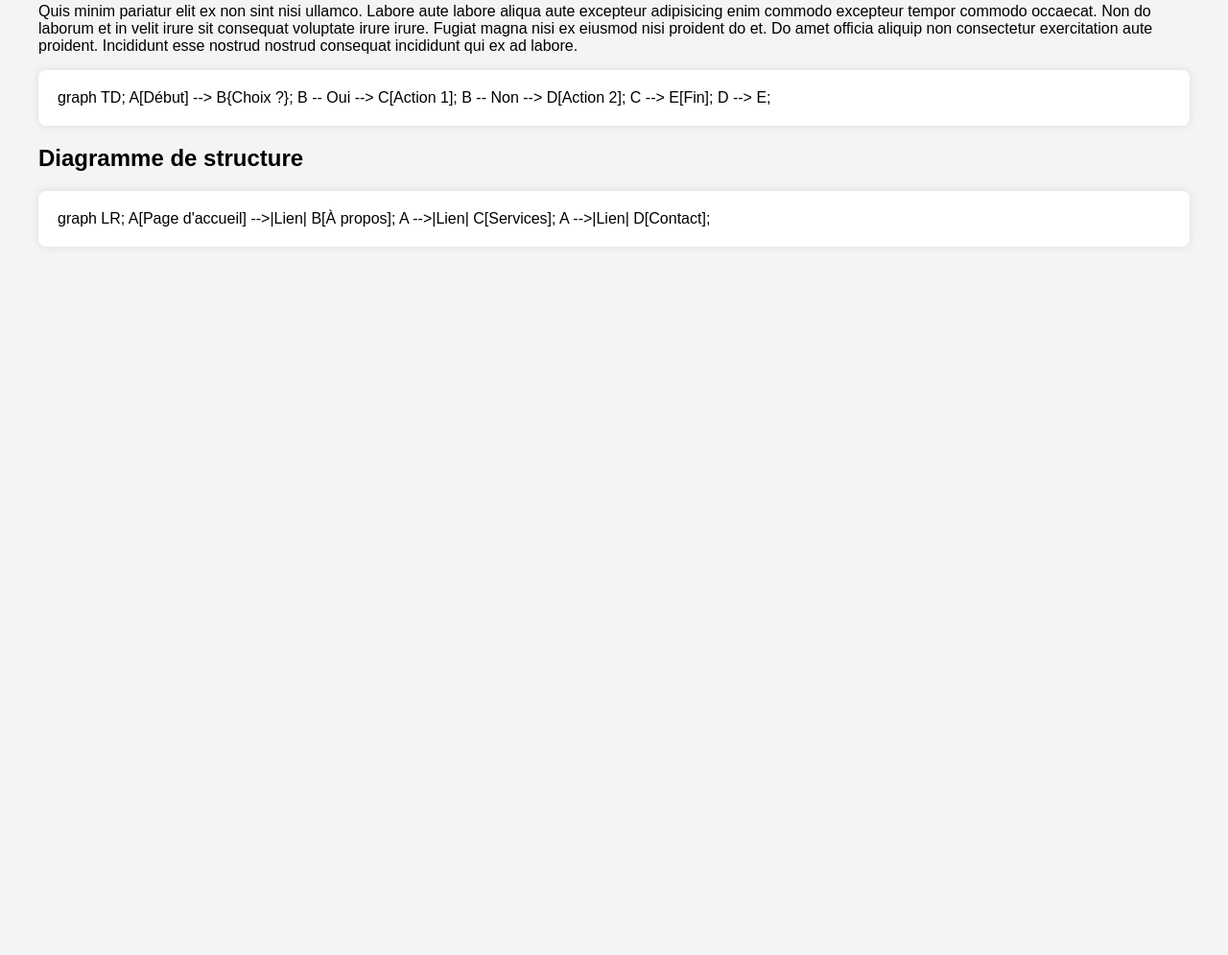
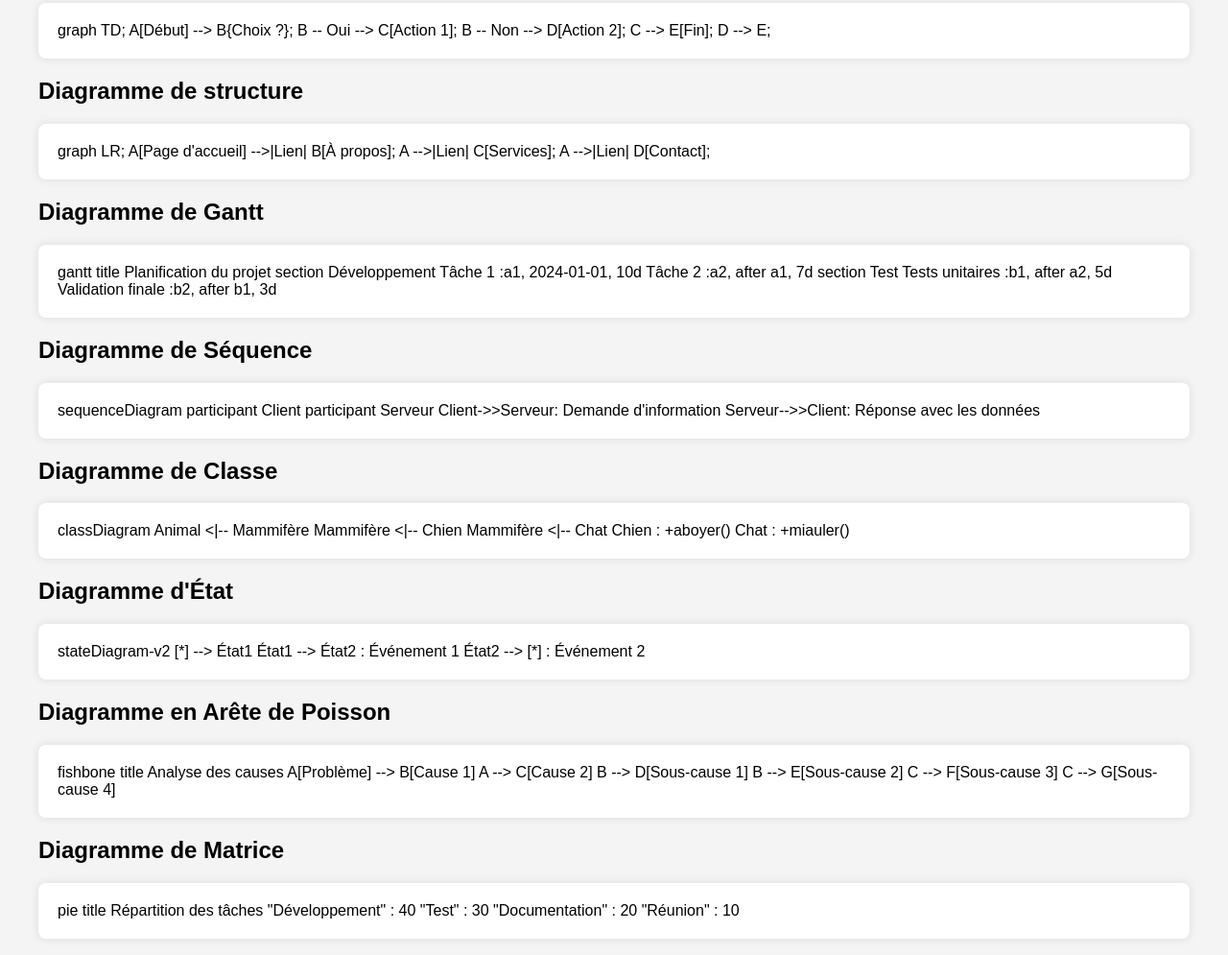
Before and after one commit to Dasco-92/Tim, a plain HTML site: page index.html in a window 1280 px wide. Shown: the part 165-1160 px from the top of the page at 96% size. Before the commit the page ends 800 px from the top, so only its background shows below. Drawn offline with Linux system fonts and the light colour scheme.

Commit message:
Toujours plus chatgpt

```diff
--- a/index.html
+++ b/index.html
@@ -28,7 +28,6 @@
     <h1>Exemples de Diagrammes Mermaid</h1>
 
     <h2>Diagramme de flux</h2>
-    <p>Quis minim pariatur elit ex non sint nisi ullamco. Labore aute labore aliqua aute excepteur adipisicing enim commodo excepteur tempor commodo occaecat. Non do laborum et in velit irure sit consequat voluptate irure irure. Fugiat magna nisi ex eiusmod nisi proident do et. Do amet officia aliquip non consectetur exercitation aute proident. Incididunt esse nostrud nostrud consequat incididunt qui ex ad labore.</p>
     <div class="mermaid">
         graph TD;
         A[Début] --> B{Choix ?};
@@ -45,5 +44,67 @@
         A -->|Lien| C[Services];
         A -->|Lien| D[Contact];
     </div>
+
+    <h2>Diagramme de Gantt</h2>
+    <div class="mermaid">
+        gantt
+        title Planification du projet
+        section Développement
+        Tâche 1 :a1, 2024-01-01, 10d
+        Tâche 2 :a2, after a1, 7d
+
+        section Test
+        Tests unitaires :b1, after a2, 5d
+        Validation finale :b2, after b1, 3d
+    </div>
+
+    <h2>Diagramme de Séquence</h2>
+    <div class="mermaid">
+        sequenceDiagram
+        participant Client
+        participant Serveur
+        Client->>Serveur: Demande d'information
+        Serveur-->>Client: Réponse avec les données
+    </div>
+
+    <h2>Diagramme de Classe</h2>
+    <div class="mermaid">
+        classDiagram
+        Animal <|-- Mammifère
+        Mammifère <|-- Chien
+        Mammifère <|-- Chat
+        Chien : +aboyer()
+        Chat : +miauler()
+    </div>
+
+    <h2>Diagramme d'État</h2>
+    <div class="mermaid">
+        stateDiagram-v2
+        [*] --> État1
+        État1 --> État2 : Événement 1
+        État2 --> [*] : Événement 2
+    </div>
+
+    <h2>Diagramme en Arête de Poisson</h2>
+    <div class="mermaid">
+        fishbone
+        title Analyse des causes
+        A[Problème] --> B[Cause 1]
+        A --> C[Cause 2]
+        B --> D[Sous-cause 1]
+        B --> E[Sous-cause 2]
+        C --> F[Sous-cause 3]
+        C --> G[Sous-cause 4]
+    </div>
+
+    <h2>Diagramme de Matrice</h2>
+    <div class="mermaid">
+        pie
+        title Répartition des tâches
+        "Développement" : 40
+        "Test" : 30
+        "Documentation" : 20
+        "Réunion" : 10
+    </div>
 </body>
 </html>
```
